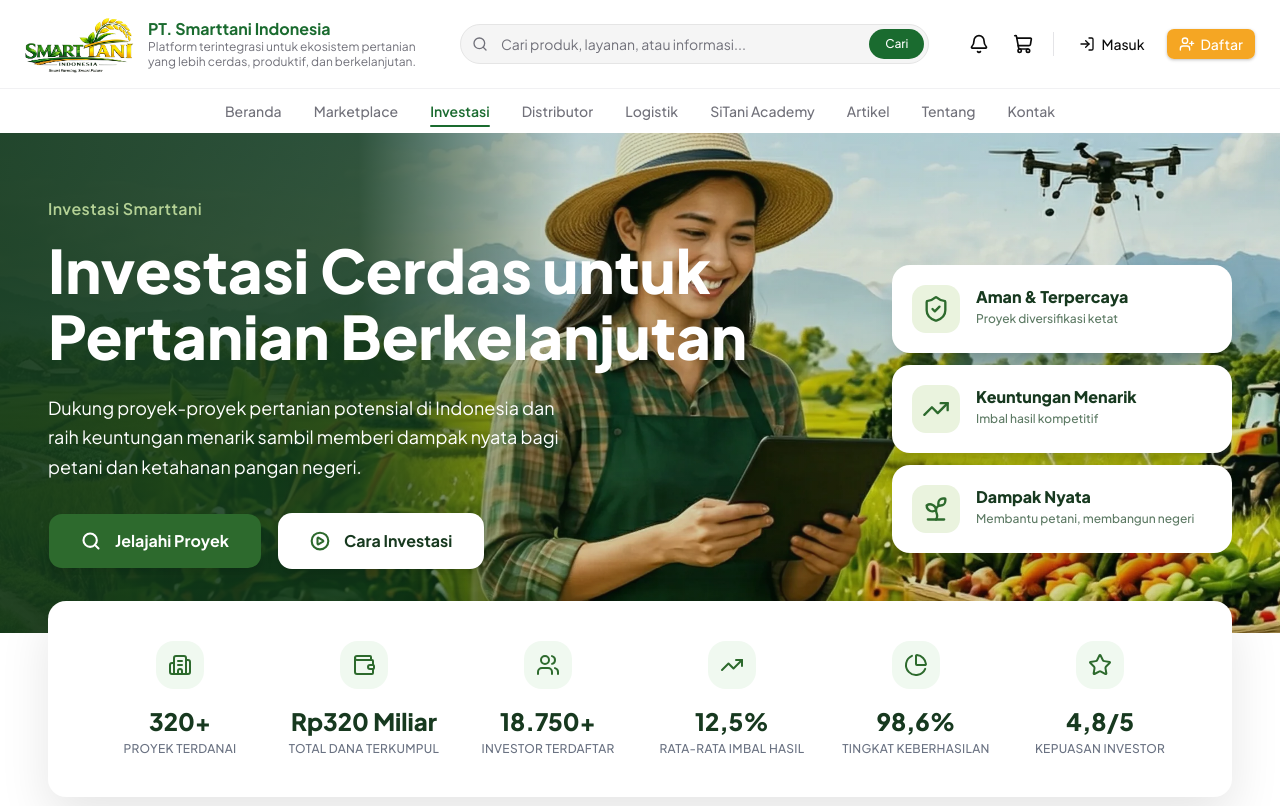
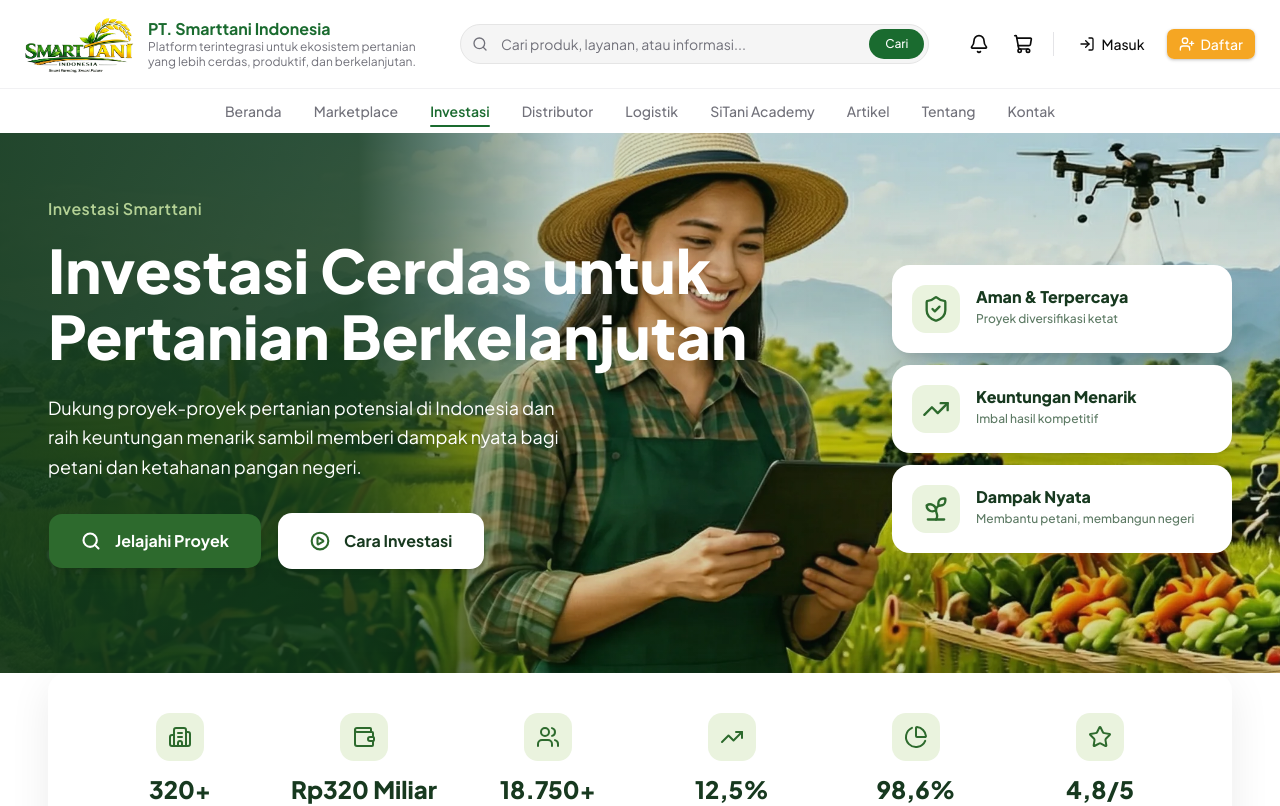
Before and after one commit to SyariefHayat/smartTani, a Next.js app: page /investasi in a window 1280 px wide. Shown: the top 806 px of the page. Built offline with nearby package versions, Linux system fonts and the light colour scheme.

Commit message:
feat: correct stats bar positioning with padding - issue #92

```diff
--- a/components/sections/investasi/InvestasiHeroSection.tsx
+++ b/components/sections/investasi/InvestasiHeroSection.tsx
@@ -7,7 +7,7 @@ export default function InvestasiHeroSection() {
   const icons = [ShieldCheck, TrendingUp, Sprout];
 
   return (
-    <section className="relative w-full overflow-hidden bg-[#17391f]">
+    <section className="relative w-full overflow-hidden bg-[#17391f] pb-8 md:pb-10">
       {/* Background Image - Full Bleed */}
       <div className="absolute inset-0 z-0">
         <Image
--- a/components/sections/investasi/InvestasiStatsBarSection.tsx
+++ b/components/sections/investasi/InvestasiStatsBarSection.tsx
@@ -5,8 +5,9 @@ export default function InvestasiStatsBarSection() {
   const icons = [Building2, Wallet, Users, TrendingUp, PieChart, Star];
 
   return (
-    <section className="relative z-20 -mt-8 px-5 sm:px-8 md:px-10 lg:px-12">
-      <div className="mx-auto max-w-7xl rounded-2xl bg-white p-6 shadow-[0_20px_50px_rgba(0,0,0,0.1)] md:p-8 lg:p-10">
+    <section className="relative z-20 px-5 sm:px-8 md:px-10 lg:px-12">
+      {/* Container ini tidak menggunakan negative margin, tapi akan didorong oleh Hero di atasnya */}
+      <div className="mx-auto max-w-7xl rounded-2xl bg-white p-6 shadow-[0_12px_40px_rgba(0,0,0,0.08)] md:p-8 lg:p-10">
         <div className="grid grid-cols-2 gap-y-10 sm:grid-cols-3 md:grid-cols-6 md:gap-y-0">
           {INVESTASI_STATS_BAR.map((item, index) => {
             const Icon = icons[index];
@@ -15,14 +16,14 @@ export default function InvestasiStatsBarSection() {
                 key={item.label}
                 className="flex flex-col items-center text-center px-2"
               >
-                <div className="mb-4 flex size-10 items-center justify-center rounded-2xl bg-[#f0f9f0] text-[#2D6A2D] sm:size-12">
-                  <Icon className="size-5 sm:size-6" strokeWidth={2} />
+                <div className="mb-3 flex size-10 items-center justify-center rounded-xl bg-[#EAF3DE] text-[#2D6A2D] md:size-12">
+                  <Icon className="size-5 md:size-6" strokeWidth={2} />
                 </div>
                 <div className="space-y-1">
-                  <h3 className="text-lg font-extrabold text-[#17391f] sm:text-xl lg:text-2xl">
+                  <h3 className="text-lg font-extrabold text-[#17391f] md:text-xl lg:text-2xl whitespace-nowrap">
                     {item.value}
                   </h3>
-                  <p className="text-[10px] font-medium text-gray-500 uppercase tracking-wide sm:text-xs">
+                  <p className="text-[10px] font-medium text-[#5d7a64] sm:text-xs md:text-sm">
                     {item.label}
                   </p>
                 </div>
```
